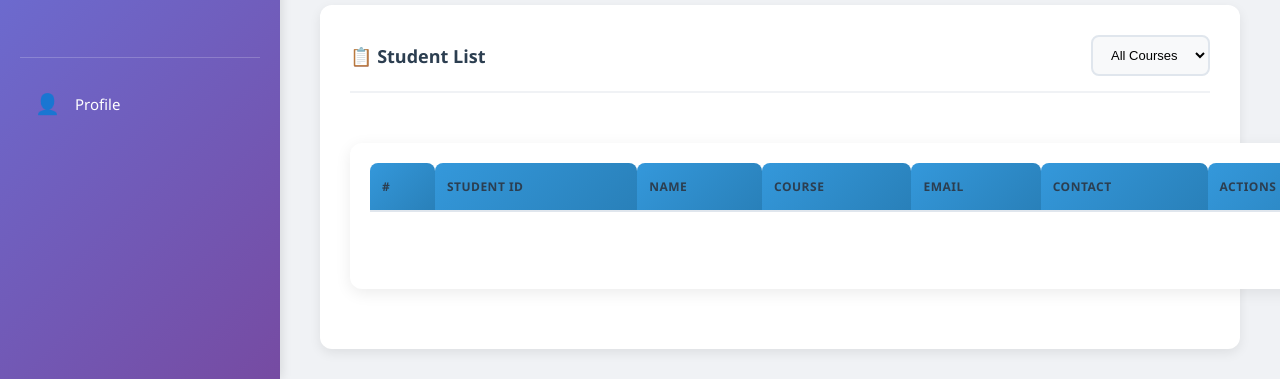
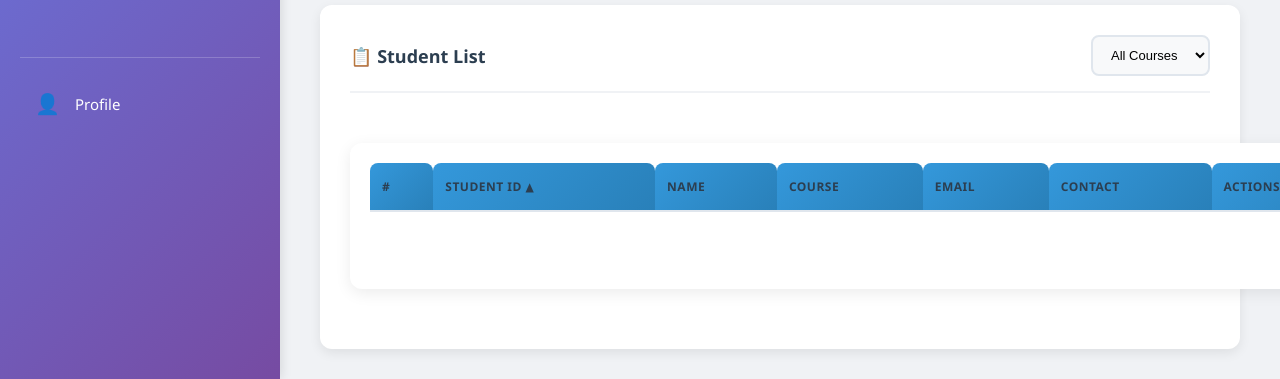
Before and after one commit to Arguelles12345/Student-Information-System, a website: page frontend/index.html in a window 1280 px wide. Shown: the part 421-800 px from the top of the page. Drawn offline with Linux system fonts and the light colour scheme.

Commit message:
feat: add sorting functionality to student tables
- Make table headers clickable to sort by each column
- Support ascending/descending sort with visual indicators (▲ ▼)
- Sort works on both Dashboard and Students pages
- Sorting updates with add/edit/delete operations
- Supports sorting by: Student ID, Name, Course, Email, Contact

```diff
--- a/frontend/index.html
+++ b/frontend/index.html
@@ -104,11 +104,11 @@
                 <thead>
                   <tr>
                     <th>#</th>
-                    <th>Student ID</th>
-                    <th>Name</th>
-                    <th>Course</th>
-                    <th>Email</th>
-                    <th>Contact</th>
+                    <th style="cursor:pointer;" onclick="sortStudents('studentId')">Student ID <span id="sortStudentId"></span></th>
+                    <th style="cursor:pointer;" onclick="sortStudents('name')">Name <span id="sortName"></span></th>
+                    <th style="cursor:pointer;" onclick="sortStudents('course')">Course <span id="sortCourse"></span></th>
+                    <th style="cursor:pointer;" onclick="sortStudents('email')">Email <span id="sortEmail"></span></th>
+                    <th style="cursor:pointer;" onclick="sortStudents('contactNumber')">Contact <span id="sortContact"></span></th>
                     <th>Actions</th>
                   </tr>
                 </thead>
@@ -189,11 +189,11 @@
                 <thead>
                   <tr>
                     <th>#</th>
-                    <th>Student ID</th>
-                    <th>Name</th>
-                    <th>Course</th>
-                    <th>Email</th>
-                    <th>Contact</th>
+                    <th style="cursor:pointer;" onclick="sortStudents('studentId')">Student ID <span id="sortStudentId2"></span></th>
+                    <th style="cursor:pointer;" onclick="sortStudents('name')">Name <span id="sortName2"></span></th>
+                    <th style="cursor:pointer;" onclick="sortStudents('course')">Course <span id="sortCourse2"></span></th>
+                    <th style="cursor:pointer;" onclick="sortStudents('email')">Email <span id="sortEmail2"></span></th>
+                    <th style="cursor:pointer;" onclick="sortStudents('contactNumber')">Contact <span id="sortContact2"></span></th>
                     <th>Actions</th>
                   </tr>
                 </thead>
--- a/frontend/script.js
+++ b/frontend/script.js
@@ -7,6 +7,8 @@ const form = document.getElementById("studentForm");
 let allStudents = [];
 let allCourses = [];
 let currentPage = "dashboard";
+let sortColumn = "studentId";
+let sortDirection = "asc";
 
 function navigateTo(page) {
   document.querySelectorAll(".page").forEach(p => p.classList.remove("active"));
@@ -50,6 +52,7 @@ function initStudents() {
   } else {
     allStudents = [];
   }
+  updateSortIndicators();
   loadStudents();
   updateCourseFilters();
   updateStats();
@@ -75,6 +78,53 @@ function updateStats() {
   if (totalCoursesEl) totalCoursesEl.innerText = totalCourses;
   if (averageAgeEl) averageAgeEl.innerText = averageAge;
   if (totalRecordsEl) totalRecordsEl.innerText = totalRecords;
+}
+
+function sortStudents(column) {
+  if (sortColumn === column) {
+    sortDirection = sortDirection === "asc" ? "desc" : "asc";
+  } else {
+    sortColumn = column;
+    sortDirection = "asc";
+  }
+
+  allStudents.sort((a, b) => {
+    let aVal = a[column];
+    let bVal = b[column];
+
+    if (column === "age") {
+      aVal = parseInt(aVal, 10) || 0;
+      bVal = parseInt(bVal, 10) || 0;
+    } else {
+      aVal = String(aVal || "").toLowerCase();
+      bVal = String(bVal || "").toLowerCase();
+    }
+
+    if (aVal < bVal) return sortDirection === "asc" ? -1 : 1;
+    if (aVal > bVal) return sortDirection === "asc" ? 1 : -1;
+    return 0;
+  });
+
+  updateSortIndicators();
+  loadStudents();
+}
+
+function updateSortIndicators() {
+  const columns = ["studentId", "name", "course", "email", "contactNumber"];
+  const columnIds = { studentId: "sortStudentId", name: "sortName", course: "sortCourse", email: "sortEmail", contactNumber: "sortContact" };
+
+  columns.forEach(col => {
+    const span = document.getElementById(columnIds[col]);
+    const span2 = document.getElementById(columnIds[col] + "2");
+    if (sortColumn === col) {
+      const indicator = sortDirection === "asc" ? "▲" : "▼";
+      if (span) span.innerText = indicator;
+      if (span2) span2.innerText = indicator;
+    } else {
+      if (span) span.innerText = "";
+      if (span2) span2.innerText = "";
+    }
+  });
 }
 
 function loadStudents() {
@@ -106,6 +156,7 @@ async function deleteStudent(index) {
     allStudents.splice(index, 1);
     saveToStorage();
     loadStudents();
+    updateSortIndicators();
     updateCourseFilters();
     updateStats();
   }
@@ -195,6 +246,7 @@ form.addEventListener("submit", async (e) => {
   saveToStorage();
   form.reset();
   loadStudents();
+  updateSortIndicators();
   updateCourseFilters();
   updateStats();
   alert("✅ Student added successfully!");
@@ -239,6 +291,7 @@ document.getElementById("editForm").addEventListener("submit", async (e) => {
   saveToStorage();
   closeEditModal();
   loadStudents();
+  updateSortIndicators();
   updateCourseFilters();
   updateStats();
   alert("✅ Student updated successfully!");
```
